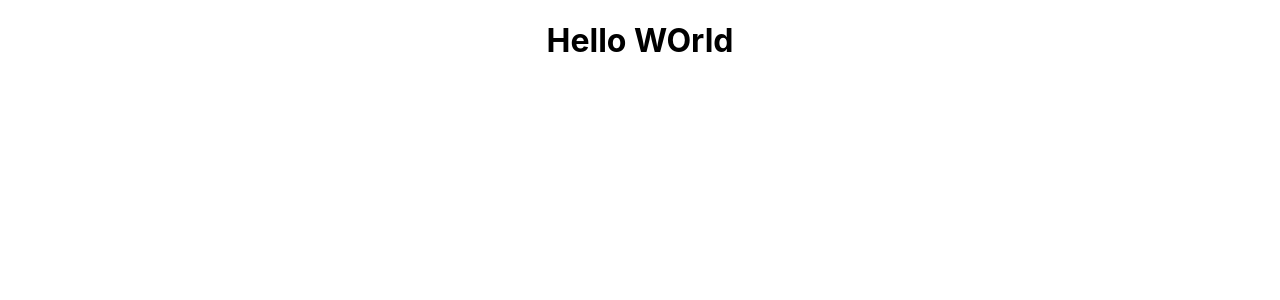
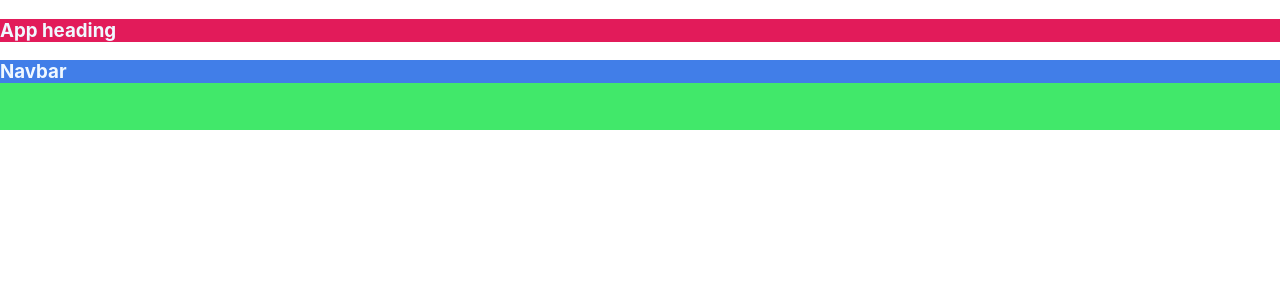
Before and after one commit to rahulprasad0710/react-l2, a React (Create React App) app: page / in a window 1280 px wide. Shown: the top 300 px of the page. Built offline with nearby package versions, Linux system fonts and the light colour scheme.

Commit message:
-add:className file system

```diff
--- a/src/App.css
+++ b/src/App.css
@@ -1,38 +1,4 @@
-.App {
-  text-align: center;
+.heading {
+    color: aliceblue;
+    background-color: rgb(226, 27, 90);
 }
-
-.App-logo {
-  height: 40vmin;
-  pointer-events: none;
-}
-
-@media (prefers-reduced-motion: no-preference) {
-  .App-logo {
-    animation: App-logo-spin infinite 20s linear;
-  }
-}
-
-.App-header {
-  background-color: #282c34;
-  min-height: 100vh;
-  display: flex;
-  flex-direction: column;
-  align-items: center;
-  justify-content: center;
-  font-size: calc(10px + 2vmin);
-  color: white;
-}
-
-.App-link {
-  color: #61dafb;
-}
-
-@keyframes App-logo-spin {
-  from {
-    transform: rotate(0deg);
-  }
-  to {
-    transform: rotate(360deg);
-  }
-}
--- a/src/App.js
+++ b/src/App.js
@@ -1,9 +1,24 @@
-import "./App.css";
+import Header from "./components/header/Header";
 
 function App() {
     return (
         <div className='App'>
-            <h1>Hello WOrld</h1>
+            {/* <h1
+                style={{
+                    color: "red",
+                    padding: "20px",
+                    backgroundColor: "black",
+                    paddingBottom: "20px",
+                }}>
+                Hello WOrld
+            </h1>
+            <h2 className='heading'>hello World 2</h2>
+            <h2 className='heading'>hello World 3</h2>
+            <h2 className='heading'>hello World 4</h2>
+            <Header /> */}
+
+            <h3 className='heading'>App heading</h3>
+            <Header />
         </div>
     );
 }
--- /dev/null
+++ b/src/components/Header.jsx
@@ -0,0 +1,11 @@
+import React from "react";
+
+const Header = () => {
+    return (
+        <div>
+            <h1 className='heading'>Header</h1>
+        </div>
+    );
+};
+
+export default Header;
--- /dev/null
+++ b/src/components/header/Header.jsx
@@ -0,0 +1,13 @@
+import React from "react";
+import "./header.css";
+const Header = () => {
+    return (
+        <div className='navbar'>
+            <div>
+                <h3 className='heading'>Navbar</h3>
+            </div>
+        </div>
+    );
+};
+
+export default Header;
--- /dev/null
+++ b/src/components/header/header.css
@@ -0,0 +1,9 @@
+.navbar {
+    min-height: 70px;
+    color: aliceblue;
+    background-color: #41e86a;
+}
+
+.navbar .heading {
+    background-color: #417ee8;
+}
--- a/src/index.js
+++ b/src/index.js
@@ -1,6 +1,7 @@
 import React from "react";
 import ReactDOM from "react-dom/client";
 import "./index.css";
+import "./App.css";
 import App from "./App";
 
 const root = ReactDOM.createRoot(document.getElementById("root"));
```
